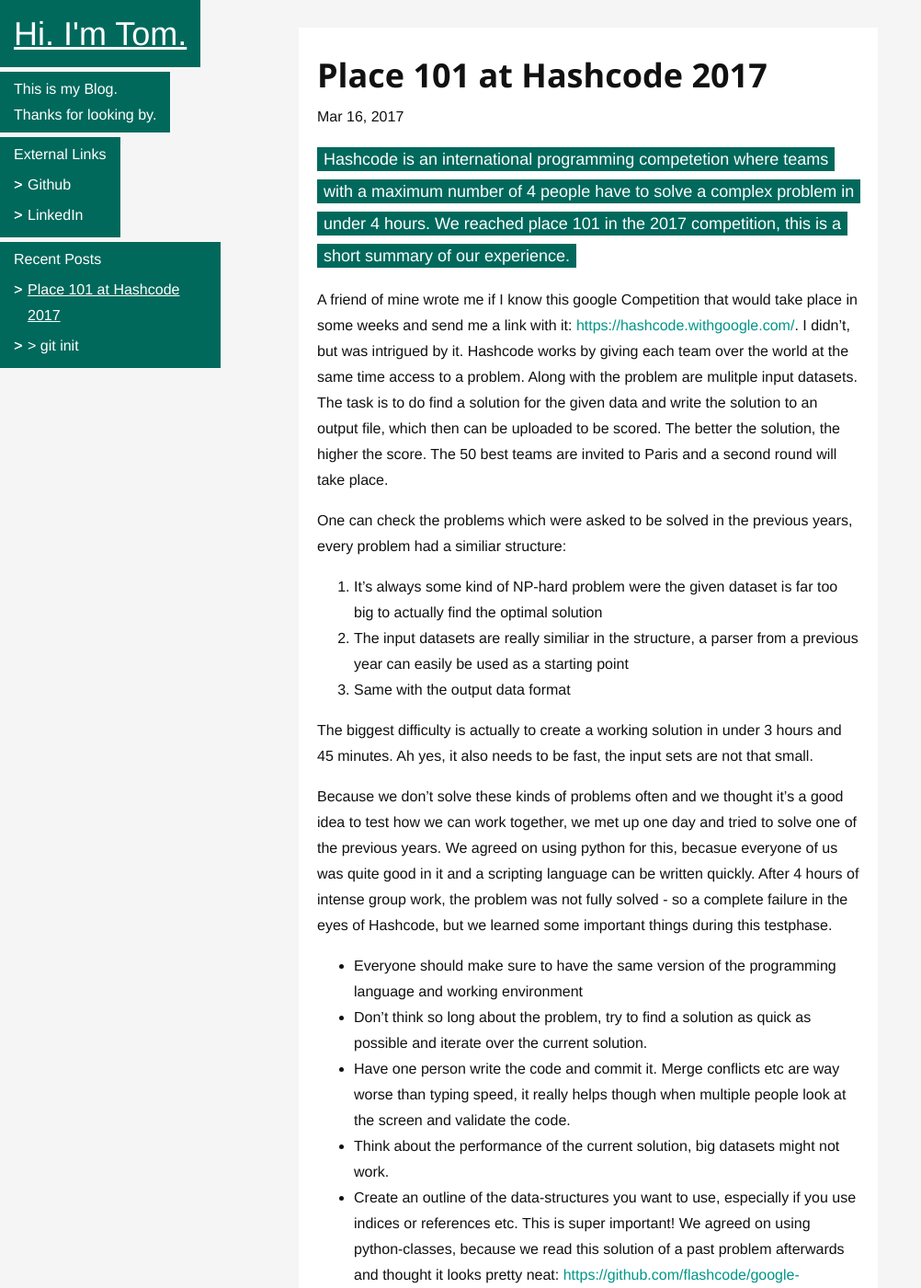
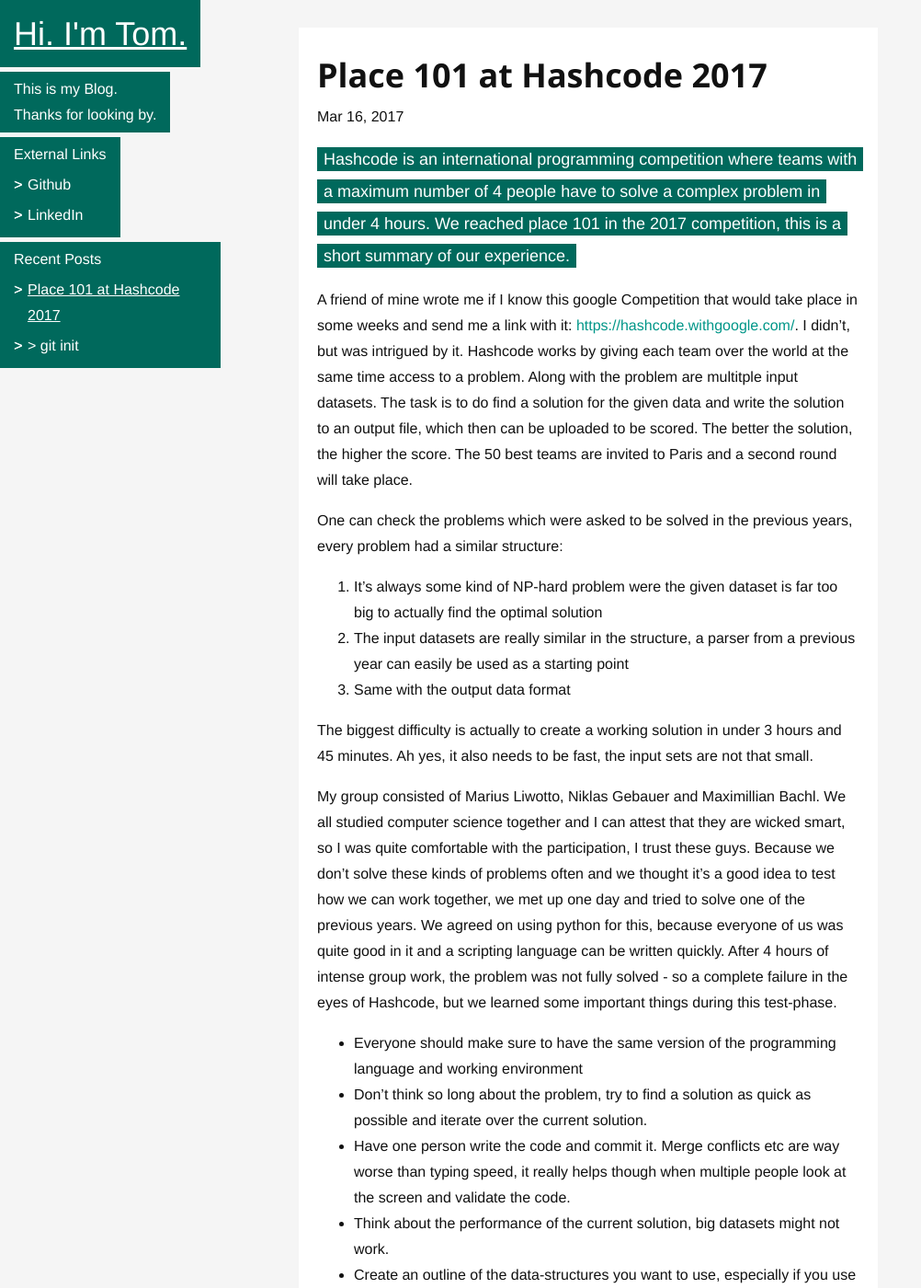
Before and after one commit to TN1ck/tomsblog, a Jekyll site: the page built from _posts/2017-03-16-hashcode.markdown, in a window 1280 px wide and 1400 px high. Shown: the whole window at 92% size, without its empty margins (0-1002 px from the left). Built offline with Jekyll 4.4.1, drawn with Linux system fonts in a browser that asks for light colours; some web fonts are replaced; some of the changed text lies outside the part shown.

Commit message:
some spelling and add the team members

```diff
--- a/_posts/2017-03-16-hashcode.markdown
+++ b/_posts/2017-03-16-hashcode.markdown
@@ -4,25 +4,26 @@
 date:   2017-03-16 19:21:33 +0100
 categories: blog
 author: Tom Nick
-excerpt: Hashcode is an international programming competetion where teams with a maximum number of 4 people have to solve a complex problem in under 4 hours. We reached place 101 in the 2017 competition, this is a short summary of our experience.
+excerpt: Hashcode is an international programming competition where teams with a maximum number of 4 people have to solve a complex problem in under 4 hours. We reached place 101 in the 2017 competition, this is a short summary of our experience.
 ---
 
 A friend of mine wrote me if I know this google Competition that would take place in some weeks and send me a link with it: [https://hashcode.withgoogle.com/](https://hashcode.withgoogle.com/).
 I didn't, but was intrigued by it.
-Hashcode works by giving each team over the world at the same time access to a problem. Along with the problem are mulitple input datasets.
+Hashcode works by giving each team over the world at the same time access to a problem. Along with the problem are multitple input datasets.
 The task is to do find a solution for the given data and write the solution to an output file, which then can be uploaded to be scored.
 The better the solution, the higher the score. The 50 best teams are invited to Paris and a second round will take place.
 
-One can check the problems which were asked to be solved in the previous years, every problem had a similiar structure:
+One can check the problems which were asked to be solved in the previous years, every problem had a similar structure:
 
 1. It's always some kind of NP-hard problem were the given dataset is far too big to actually find the optimal solution
-2. The input datasets are really similiar in the structure, a parser from a previous year can easily be used as a starting point
+2. The input datasets are really similar in the structure, a parser from a previous year can easily be used as a starting point
 3. Same with the output data format
 
 The biggest difficulty is actually to create a working solution in under 3 hours and 45 minutes. Ah yes, it also needs to be fast, the input sets are not that small.
 
+My group consisted of Marius Liwotto, Niklas Gebauer and Maximillian Bachl. We all studied computer science together and I can attest that they are wicked smart, so I was quite comfortable with the participation, I trust these guys.
 Because we don't solve these kinds of problems often and we thought it's a good idea to test how we can work together, we met up one day
-and tried to solve one of the previous years. We agreed on using python for this, becasue everyone of us was quite good in it and a scripting language can be written quickly. After 4 hours of intense group work, the problem was not fully solved - so a complete failure in the eyes of Hashcode, but we learned some important things during this testphase.
+and tried to solve one of the previous years. We agreed on using python for this, because everyone of us was quite good in it and a scripting language can be written quickly. After 4 hours of intense group work, the problem was not fully solved - so a complete failure in the eyes of Hashcode, but we learned some important things during this test-phase.
 
 * Everyone should make sure to have the same version of the programming language and working environment
 * Don't think so long about the problem, try to find a solution as quick as possible and iterate over the current solution.
@@ -30,7 +31,7 @@
 * Think about the performance of the current solution, big datasets might not work.
 * Create an outline of the data-structures you want to use, especially if you use indices or references etc. This is super important! We agreed on using python-classes, because we read this solution of a past problem afterwards and thought it looks pretty neat: [https://github.com/flashcode/google-hashcode-2016](https://github.com/flashcode/google-hashcode-2016).
 
-One of our group also solved the testproblem that is released every year. Its main function is to give the groups a taste of what they should expect and to show how the submission / scoring / file uploading works.
+One of our group also solved the test problem that is released every year. Its main function is to give the groups a taste of what they should expect and to show how the submission / scoring / file uploading works.
 We used this solution to create a skeleton with an input-parser, output-writer and a basic main method.
 
 On the day of the competition, we all met up again. We coded at my place, because we also used it for the test and it worked quite well.
@@ -40,12 +41,12 @@
 30 seconds lost, damnit! :D
 
 Everyone read the problem quietly, after that we made an outline about the relationship of the data. You can probably find the problem at hashcode, if not [here is the document](/assets/documents/hashcode2017_streaming_videos.pdf).
-I started to code the input parser and the needed classes at the same time. My group collegues were thinking about how to solve it.
+I started to code the input parser and the needed classes at the same time. My group colleagues were thinking about how to solve it.
 They quickly come up with a good method, we wanted to normalize the data, and sort the servers with some heuristic.
 
-We could work together really well, so much better as in the testphase. We still thought to complex and when we were finished coding up the first solution, we noticed that for the biggest dataset, the code is far to slow.
-Only one hour was left at the moment, so we quickly searched for the culprit and found it, the server sorting heurstic was super slow. We commented it out and tried it out again. It was still super slow, but fast enough to get a solution for every dataset in under 20 minutes. At this point, we had no clue if our exporter or the solution did work at all, we only tested with the example.
-The moment a score appeared after we uploaded, we were super releaved. Our score was quite high! During the competition there is a dashboard were teams can see how good they currently are, it's frozen though after 2:45 hours and our solution would have been place 43 on this!
+We could work together really well, so much better as in the test-phase. We still thought to complex and when we were finished coding up the first solution, we noticed that for the biggest dataset, the code is far to slow.
+Only one hour was left at the moment, so we quickly searched for the culprit and found it, the server sorting heuristic was super slow. We commented it out and tried it out again. It was still super slow, but fast enough to get a solution for every dataset in under 20 minutes. At this point, we had no clue if our exporter or the solution did work at all, we only tested with the example.
+The moment a score appeared after we uploaded, we were super relieved. Our score was quite high! During the competition there is a dashboard were teams can see how good they currently are, it's frozen though after 2:45 hours and our solution would have been place 43 on this!
 
 During the time we were still actively searching for performance-improvements, mostly adding a cache to some functions, which helped amazingly.
 The code actually improved so much in performance, that we could use our heuristic. Only 5 minutes before the competition was over, we could upload our solution with the applied heuristic...and it actually didn't do so much.
```
